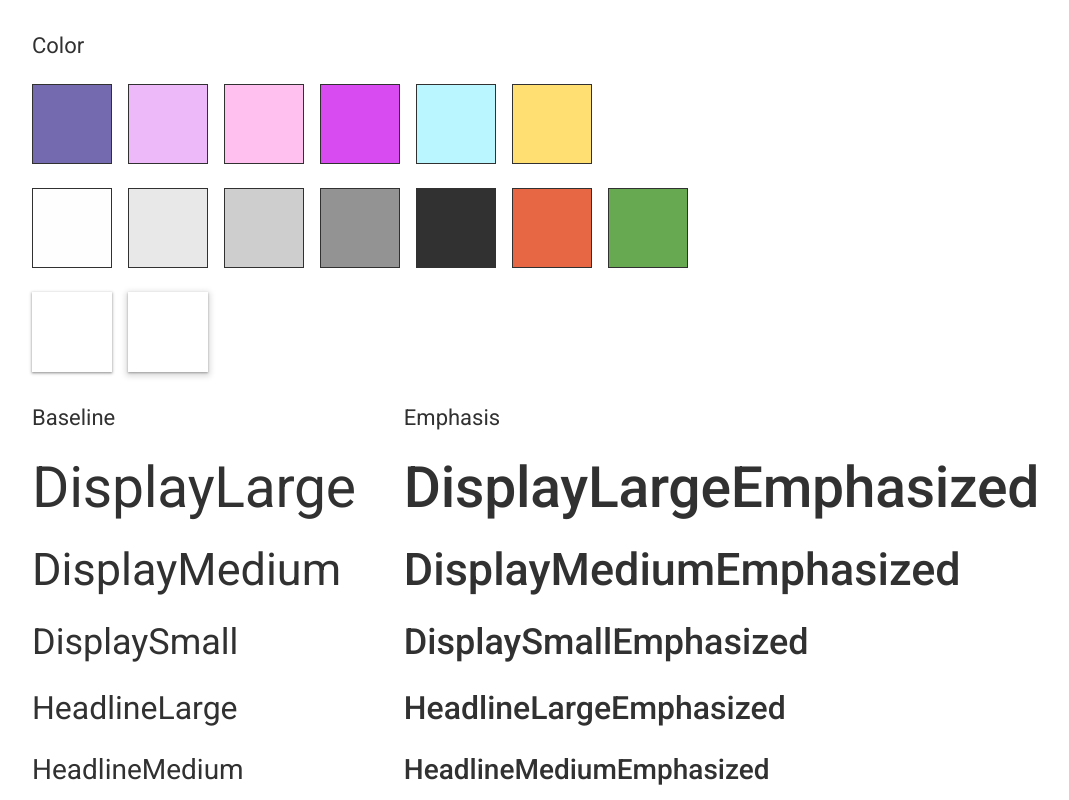
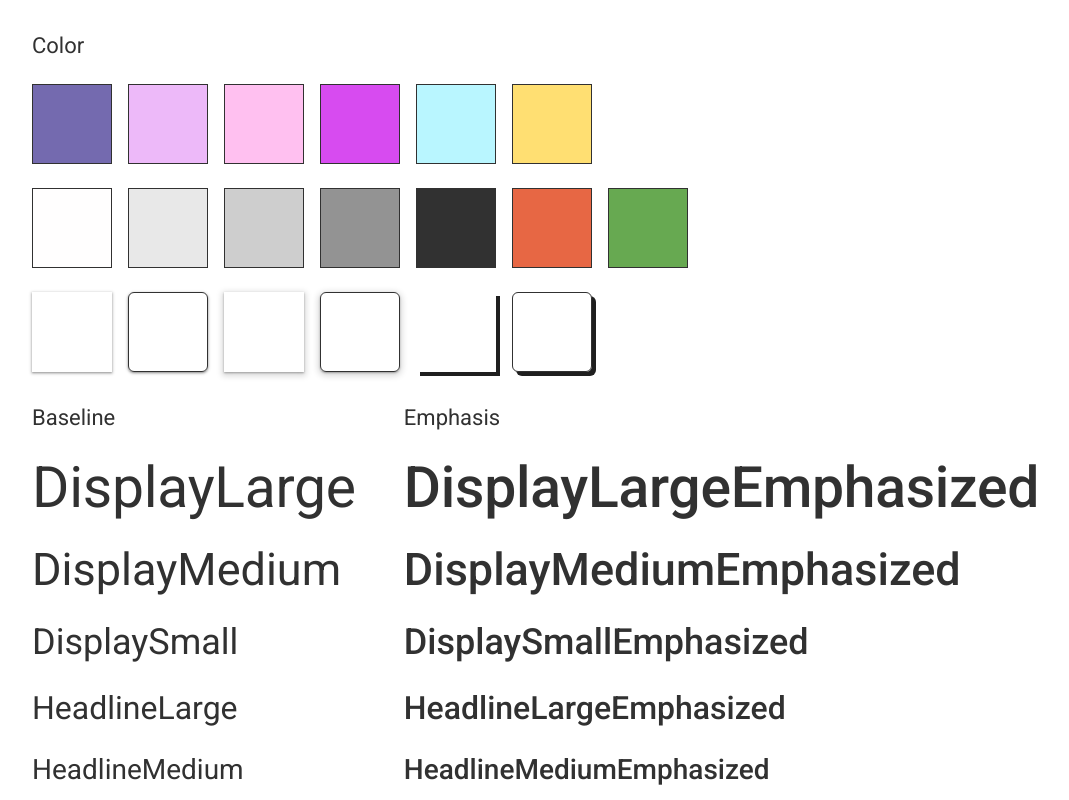
Before and after one commit to isd-sgcu/cucm25-frontend, a React (Vite) app: page / in a window 1280 px wide. Shown: the top 800 px of the page, without its empty margins (0-1069 px from the left). Built offline with nearby package versions, Linux system fonts and the light colour scheme.

Commit message:
chore: add cartoonish

```diff
--- a/src/components/DesignSystemTest.tsx
+++ b/src/components/DesignSystemTest.tsx
@@ -26,7 +26,11 @@ function DesignSystemTest() {
         </div>
         <div className="flex gap-4">
           <div className="w-20 h-20 shadow-elevation-1"></div>
+          <div className="w-20 h-20 border rounded-md shadow-elevation-1"></div>
           <div className="w-20 h-20 shadow-elevation-2"></div>
+          <div className="w-20 h-20 border rounded-md shadow-elevation-2"></div>
+          <div className="w-20 h-20 shadow-make-cartoonish"></div>
+          <div className="w-20 h-20 border rounded-md shadow-make-cartoonish"></div>
         </div>
       </div>
 
--- a/src/index.css
+++ b/src/index.css
@@ -21,6 +21,7 @@
     0px 1px 2px 0px rgba(0, 0, 0, 0.3);
   --shadow-elevation-2: 0px 2px 6px 2px rgba(0, 0, 0, 0.15),
     0px 1px 2px 0px rgba(0, 0, 0, 0.3);
+  --shadow-make-cartoonish: 4px 4px 0 #1f1f1f; /* Don't forget to add border to make things be cartoonish xd */
 }
 
 .display-large {
```
